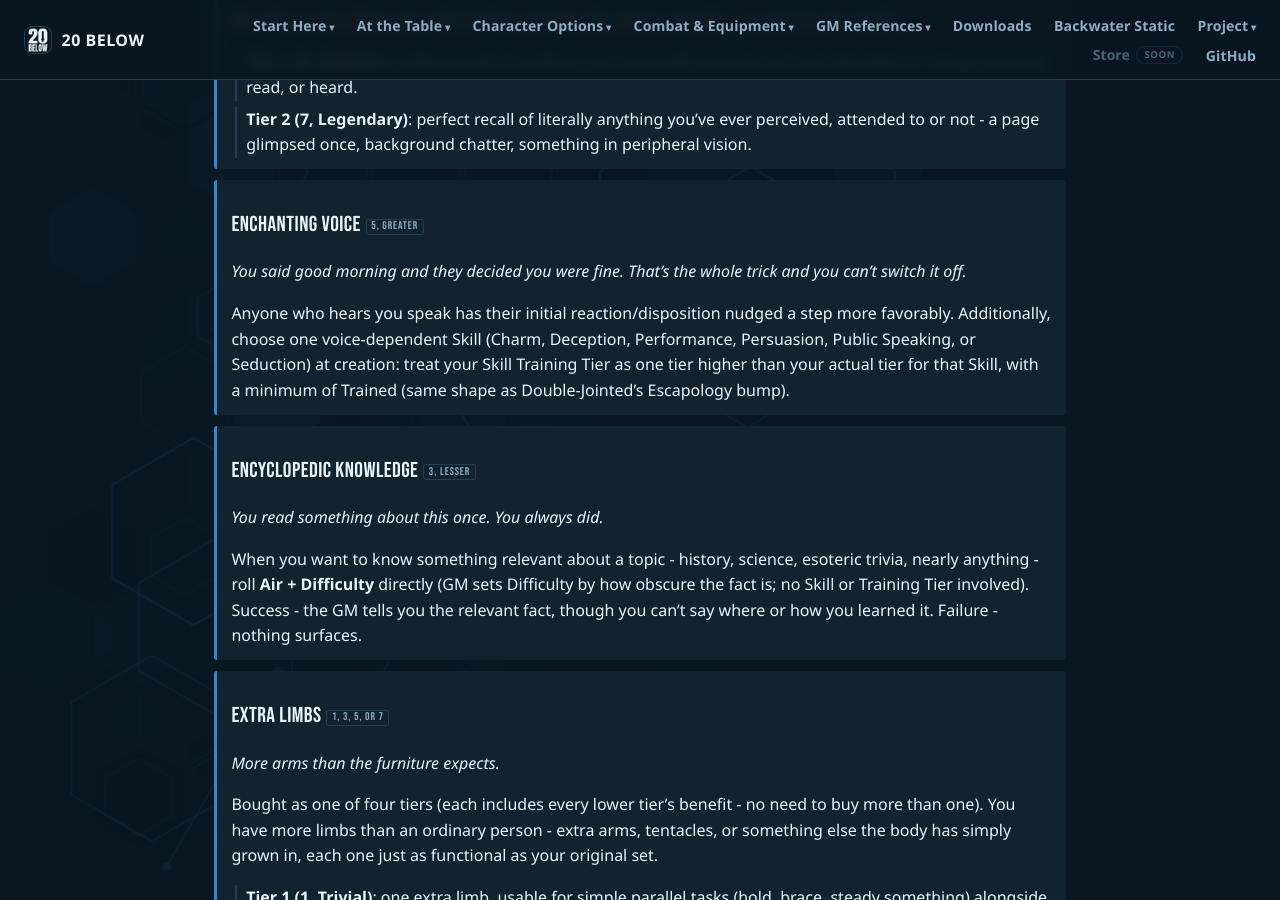
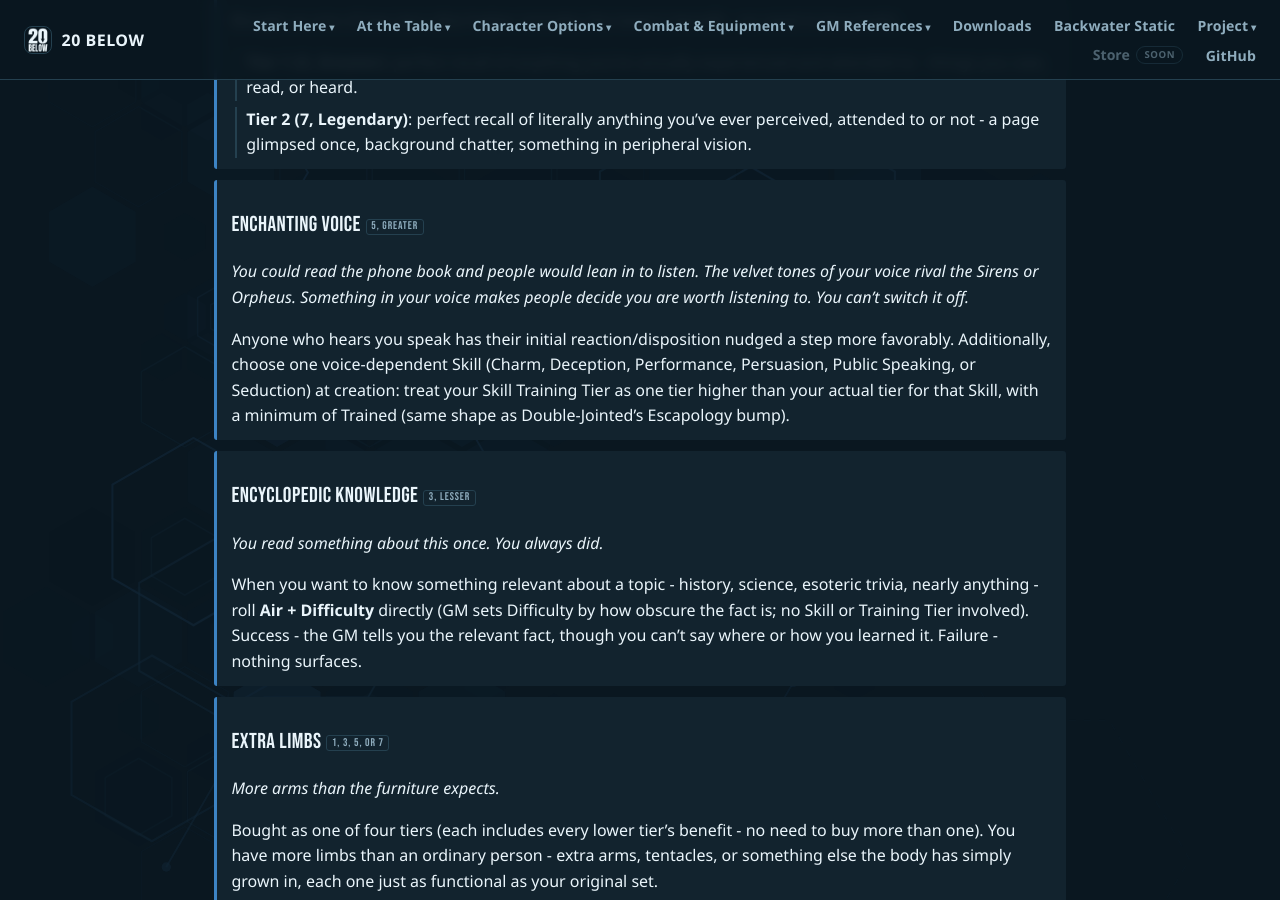
Before and after one commit to feralucce/20_Below, a Jekyll site: the page built from webbook/boons.md, in a window 1280 px wide and 900 px high, scrolled down 4724 px. Built offline with Jekyll 4.4.1, drawn with Linux system fonts in a browser that asks for light colours.

Commit message:
Boons: rework the Enchanting Voice flavour
Co-Authored-By: Claude Opus 5 <noreply@anthropic.com>

```diff
--- a/webbook/boons.md
+++ b/webbook/boons.md
@@ -302,7 +302,7 @@ Bought as one of two tiers (the higher includes the lower’s benefit - no need
 
 <div class="boon-flavour" markdown="1">
 
-You said good morning and they decided you were fine. That’s the whole trick and you can’t switch it off.
+You could read the phone book and people would lean in to listen. The velvet tones of your voice rival the Sirens or Orpheus. Something in your voice makes people decide you are worth listening to. You can't switch it off.
 
 </div>
 
```
